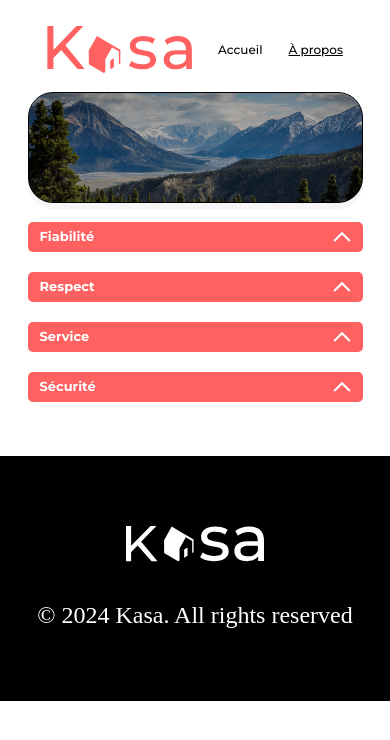
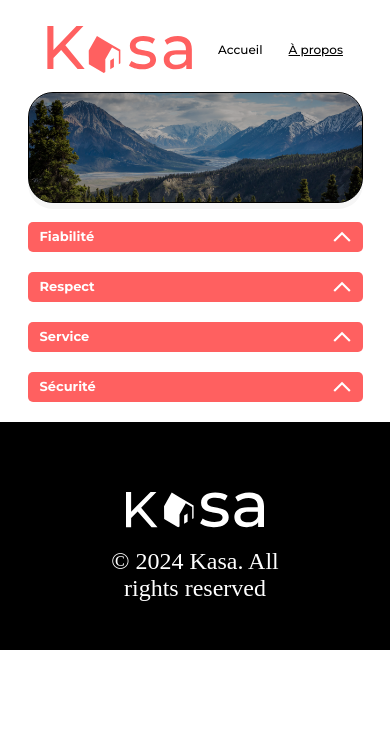
Before and after one commit to pclmentc/Projet_8_clement_colas_pierre_Kasa, a React (Vite) app in the folder front/: page /a-propos in a window 390 px wide. Shown: the top 740 px of the page. Built offline with nearby package versions, Linux system fonts and the light colour scheme.

Commit message:
fix footer phone

```diff
--- a/front/src/components/Collapse/Collapse.scss
+++ b/front/src/components/Collapse/Collapse.scss
@@ -87,7 +87,8 @@
 	@media only screen and (max-width: 435px) {
 
 	width: 335px;
-	padding-block: 19px;
+	padding-top: 19px;
+	padding-bottom: 0;
 
 
 
--- a/front/src/components/Footer/Footer.scss
+++ b/front/src/components/Footer/Footer.scss
@@ -22,7 +22,7 @@
 
 		@media only screen and (max-width: 435px) {
 			padding-bottom: 48px;
-			margin-top: 15px;
+
 
 		}
 
@@ -45,5 +45,12 @@
 		font-size: 24px;
 		font-weight: 500;
 
+		@media only screen and (max-width: 435px) {
+			width: 215px;
+			margin: 0 auto;
+			padding-top: 20px;
+
+		}
+
 	}
 }
```
